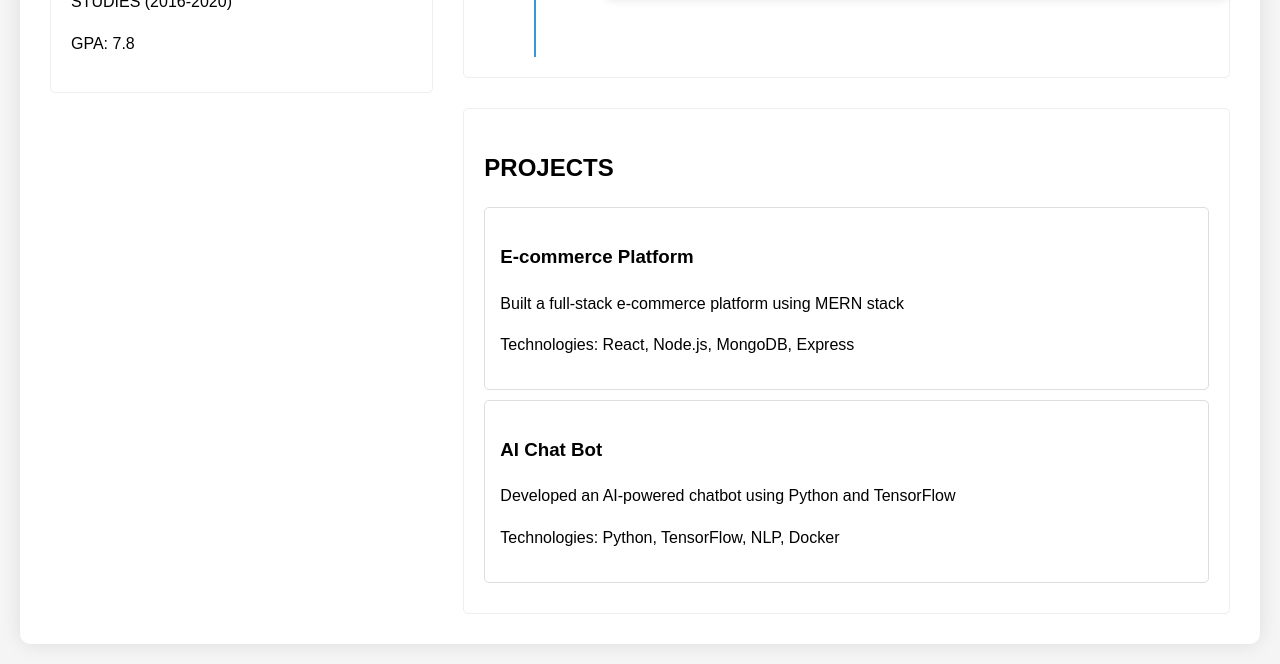
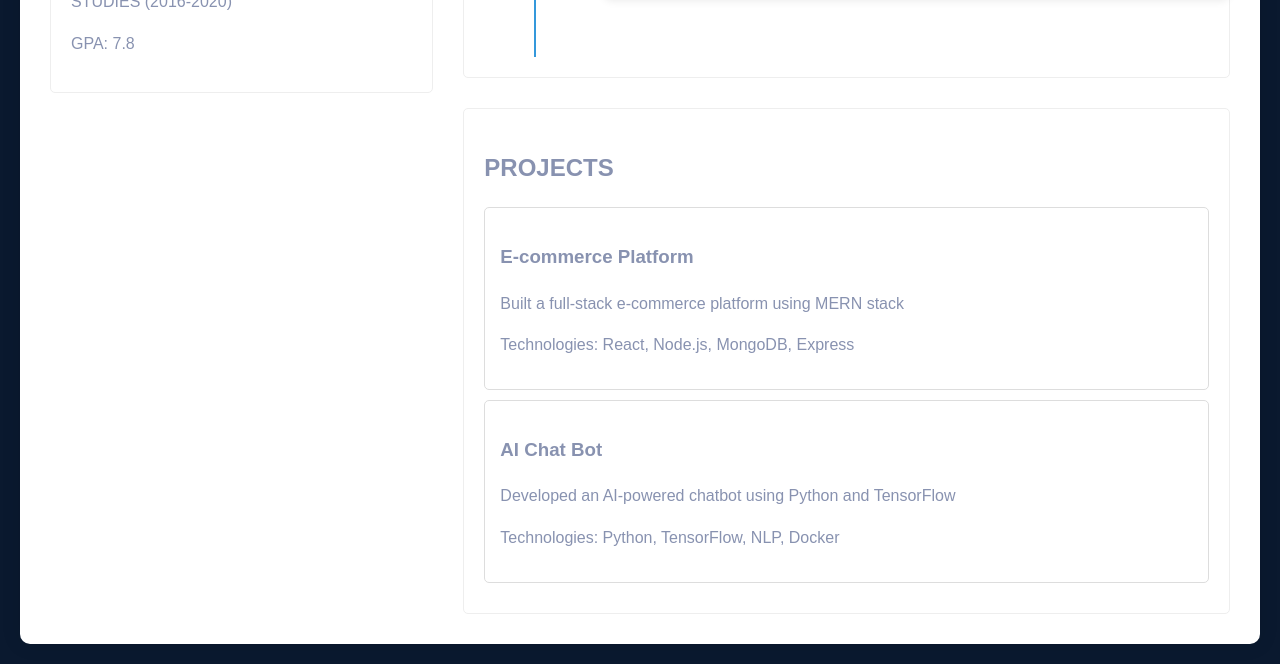
Before and after one commit to sandeep-raj-saimon/portfolio, a website: page resume.html in a window 1280 px wide. Shown: the part 1424-2088 px from the top of the page. Drawn offline with Linux system fonts and the light colour scheme.

Commit message:
made resume.html background same

```diff
--- a/resume.html
+++ b/resume.html
@@ -9,9 +9,10 @@
         body {
             font-family: 'Arial', sans-serif;
             line-height: 1.6;
+            background: #0a192f;
+            color: #8892b0;
             margin: 0;
             padding: 20px;
-            background: #f5f5f5;
             padding-top: 80px; /* Add padding for fixed navbar */
         }
 
```
Also changed, not shown: index.html (+0 -1 lines).
